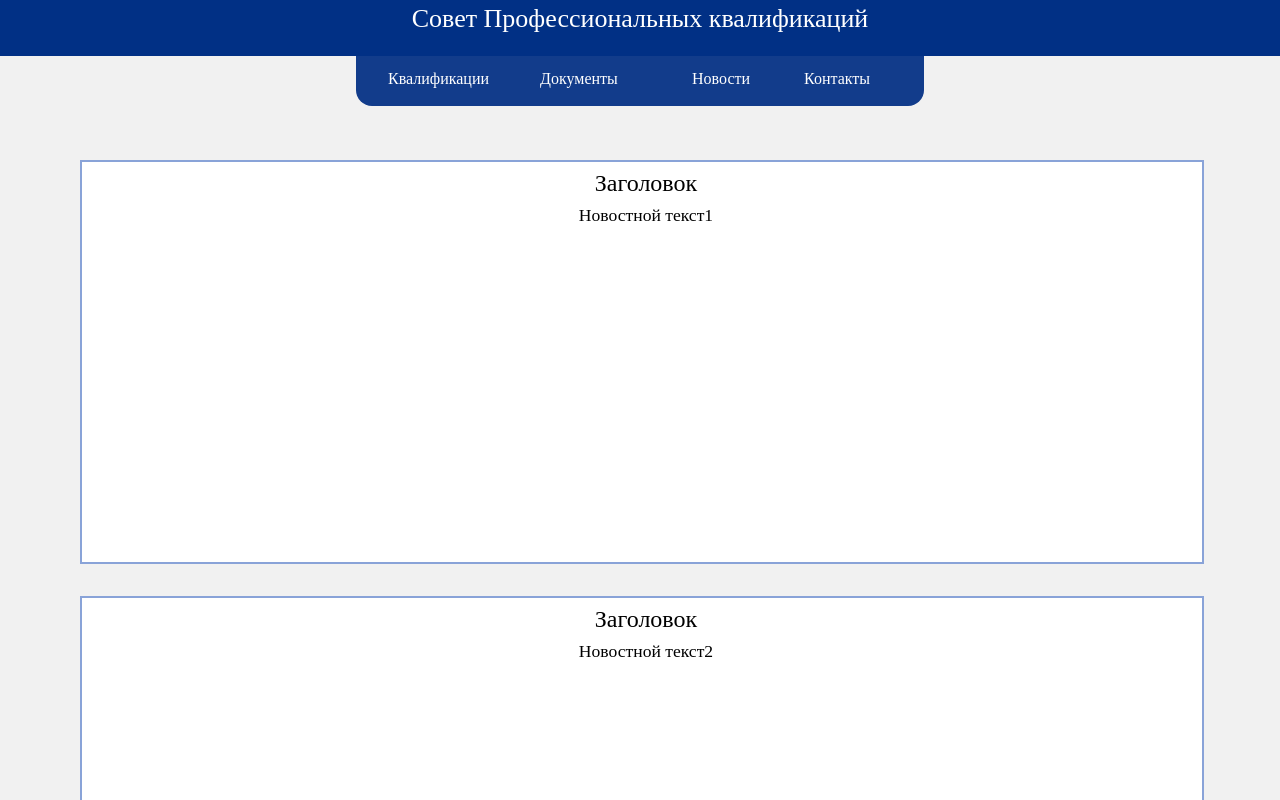
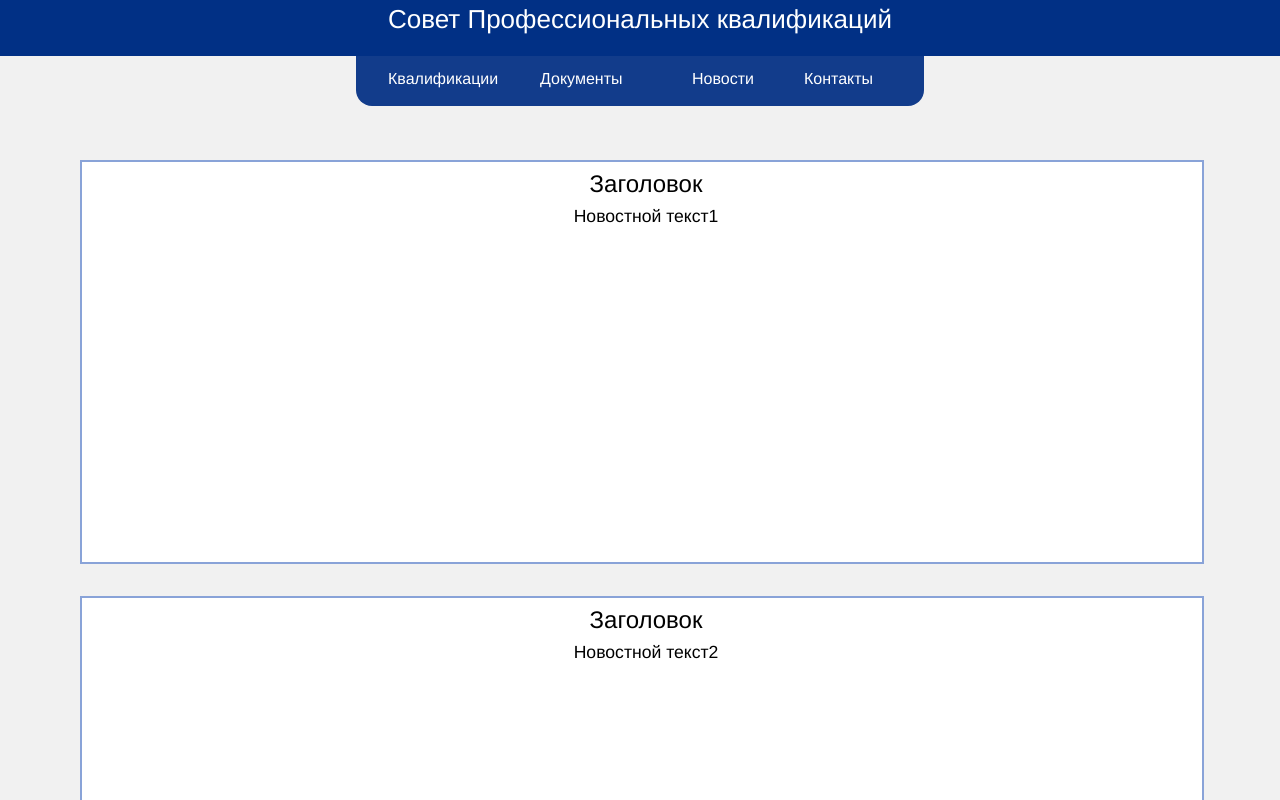
Before and after one commit to GDTuka/ithub_Student_Practic, a plain HTML site: page newsPage/MainPage.html in a window 1280 px wide. Shown: the top 800 px of the page. Drawn offline with Linux system fonts and the light colour scheme.

Commit message:
шрифт

```diff
--- a/newsPage/newsPage.css
+++ b/newsPage/newsPage.css
@@ -5,6 +5,7 @@
 }
 html {
     background-color: rgb(241, 241, 241);
+    font-family: Helvetica,Arial,sans-serif;
 }
 .navShapka{
     width: 100%;
```
